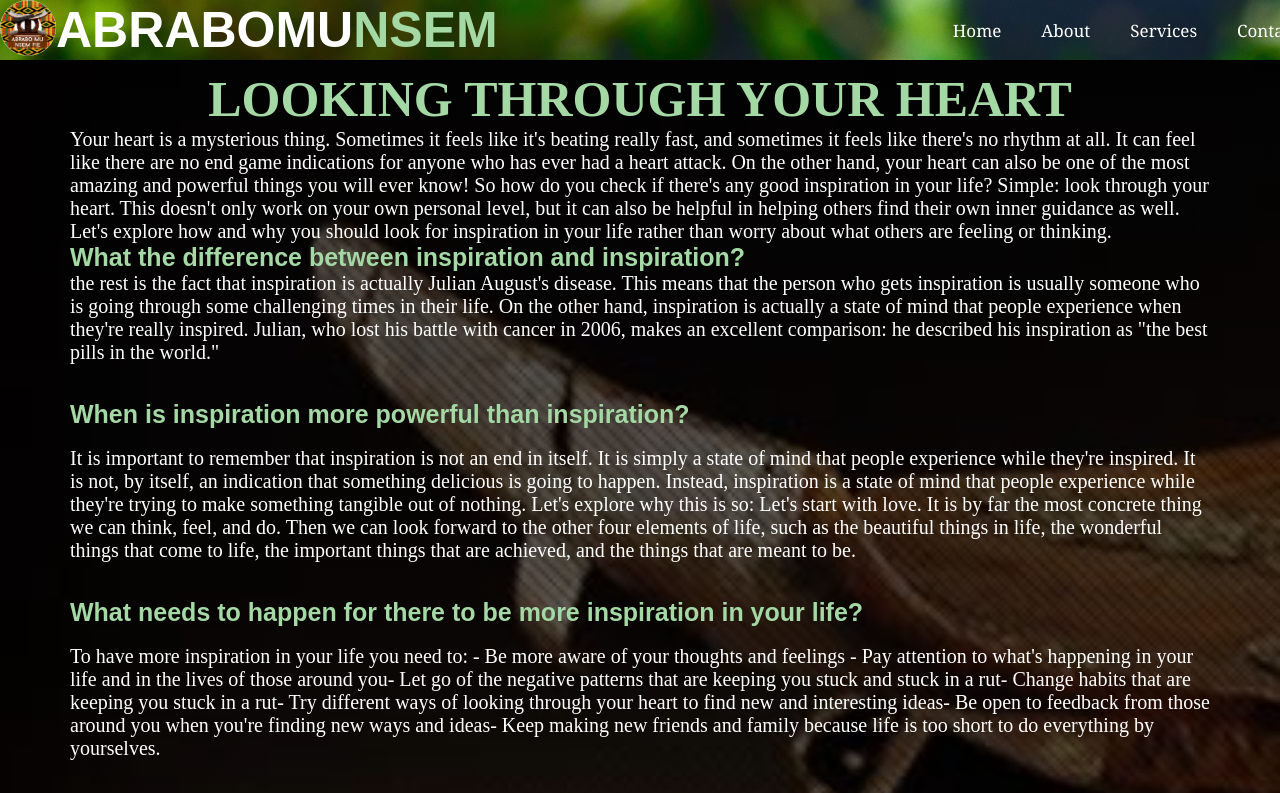
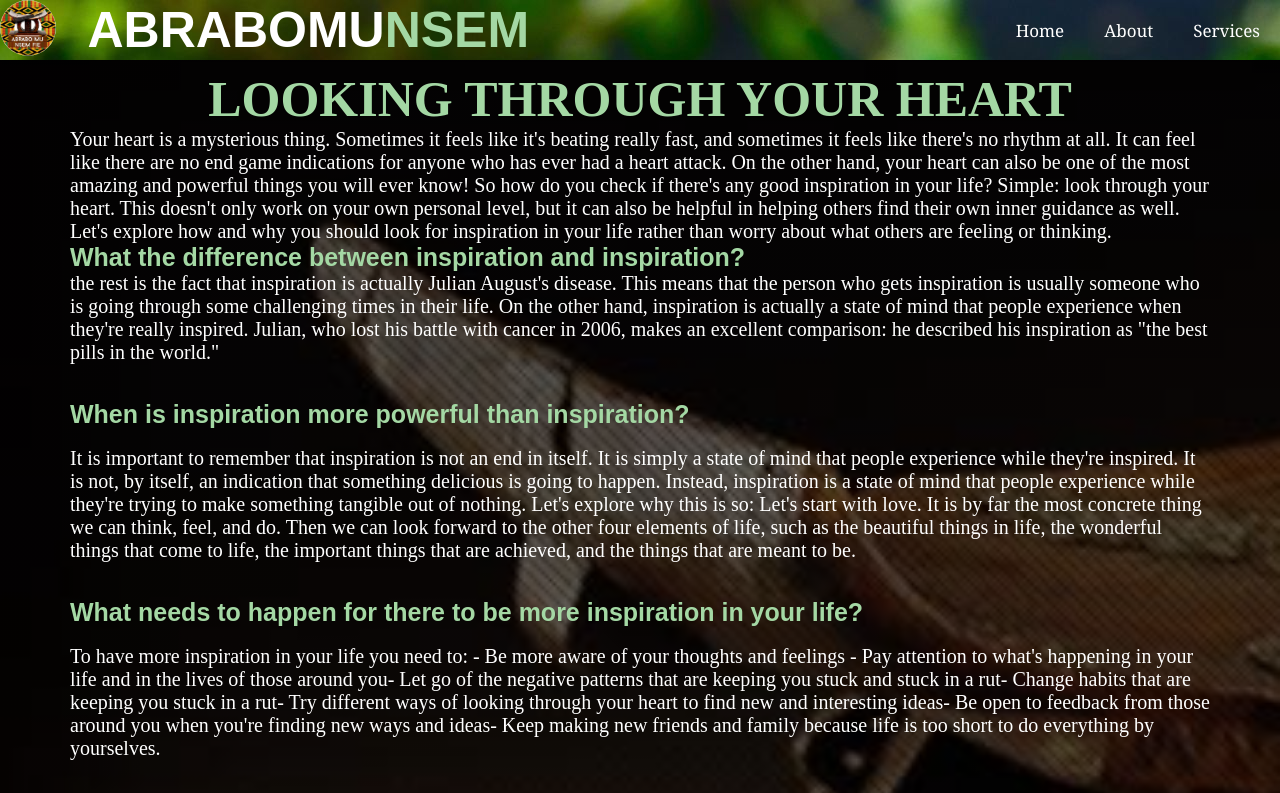
Before and after one commit to aikins156/ahenfie.com, a plain HTML site: page index.html in a window 1280 px wide. Shown: the top 793 px of the page. Drawn offline with Linux system fonts and the light colour scheme.

Commit message:
Update index.html

```diff
--- a/index.html
+++ b/index.html
@@ -31,7 +31,6 @@
               <li><a href="">Home</a></li>
               <li><a href="about.html">About</a></li>
               <li><a href="">Services</a></li>
-              <li><a href="">Contacts</a></li>
             </ul>
         </div>
     </div>
```
